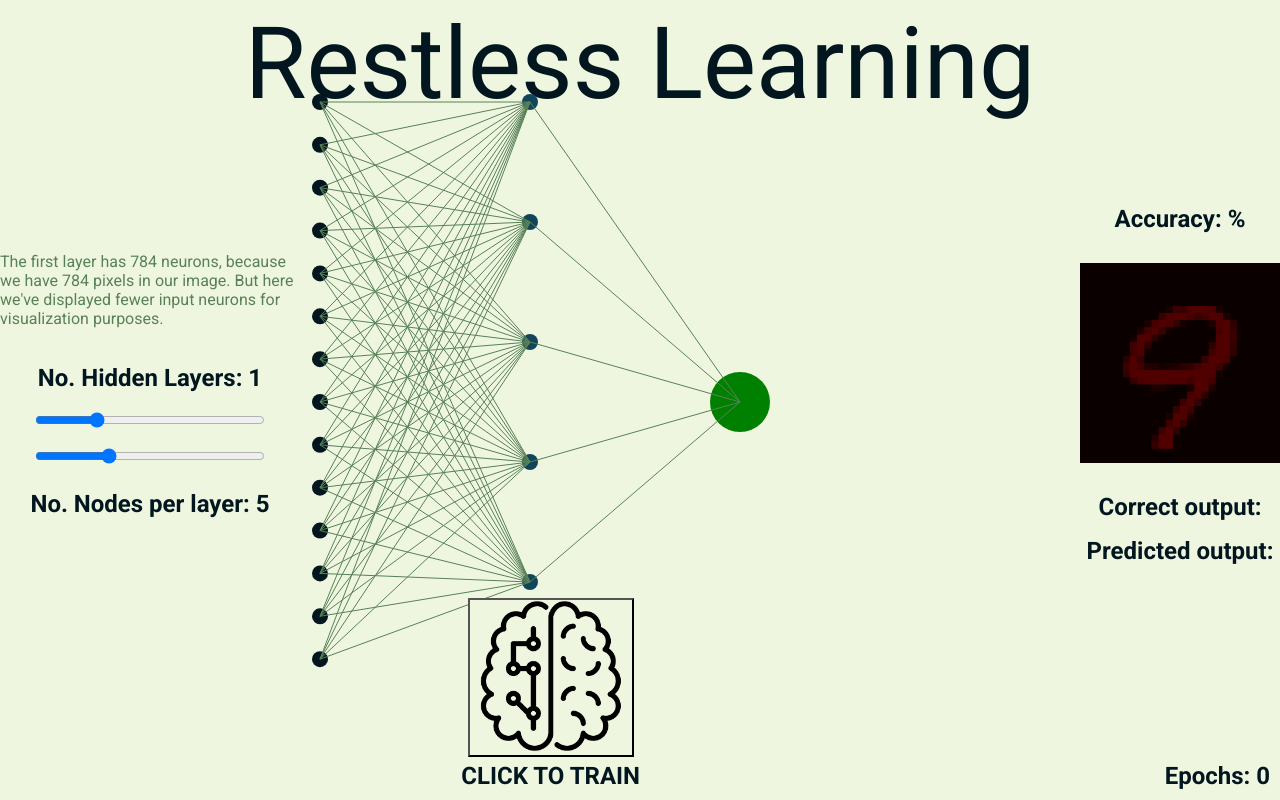
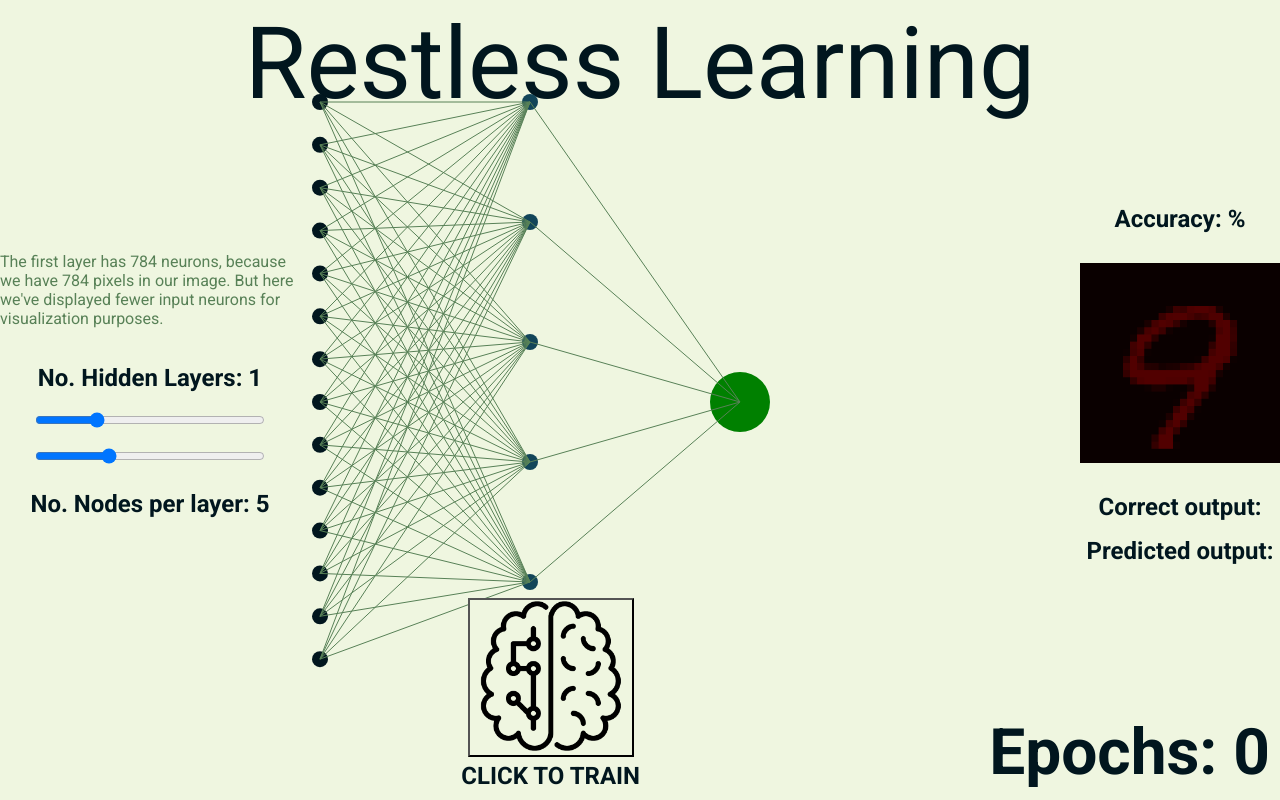
Before and after one commit to srikarboga/HackRU24, a React (Create React App) app in the folder frontend/: page / in a window 1280 px wide. Built offline with nearby package versions, Linux system fonts and the light colour scheme; no server answers.

Commit message:
minor styling

```diff
--- a/frontend/src/components/Cookie.js
+++ b/frontend/src/components/Cookie.js
@@ -56,7 +56,7 @@ function Cookie(props) {
 
         <div className = "bottomRow">
             {/* Using the imported image and applying class names */}
-            <p className='hint'>{text}</p>
+            <p className='hint' style={{fontSize: 20 + "px"}}>{text}</p>
             <div className="cookie-image">
                 <button>
                     <img
@@ -71,7 +71,7 @@ function Cookie(props) {
 
                 <h1 className='train'>CLICK TO TRAIN</h1>
             </div>
-            <h1 className='epoch'> Epochs: {epochs}</h1>
+            <h1 className='epoch' style={{fontSize: 4 + 'em'}}> Epochs: {epochs}</h1>
 
         </div>
     );
--- a/frontend/src/components/nn.css
+++ b/frontend/src/components/nn.css
@@ -135,12 +135,7 @@ button:active {
     padding-top: 5px;
 }
 
-.epoch{
-    margin: 0;
-    position: fixed;
-    right: 10px;
-    bottom: 10px;
-}
+
 /* Additional styles for educational content */
 h1 {
     font-size: 24px;
@@ -149,12 +144,22 @@ h1 {
     align-items: center;
     justify-content: center;
 }
+
+.epoch{
+    font-size: 20;
+    margin: 0;
+    position: fixed;
+    right: 10px;
+    bottom: 10px;
+}
 .hint{
-    max-width: 450px;
+    max-width: 540px;
     align-self: left;
     position:fixed;
-    left:10px;
-    bottom:10px;
+    left:30px;
+    bottom: 6px;
+    color: #01161E;
+    /* font-weight: 100px; */
 }
 p {
     font-size: 16px;
```
